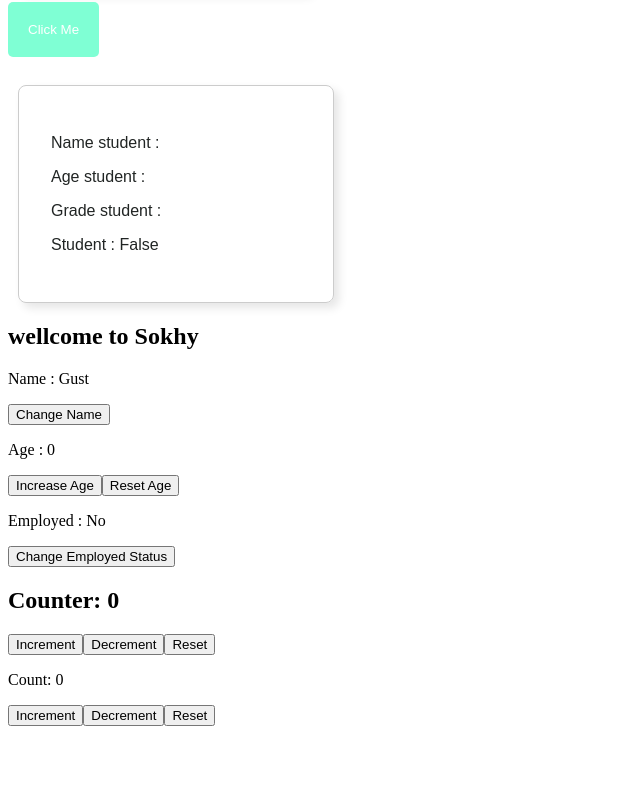
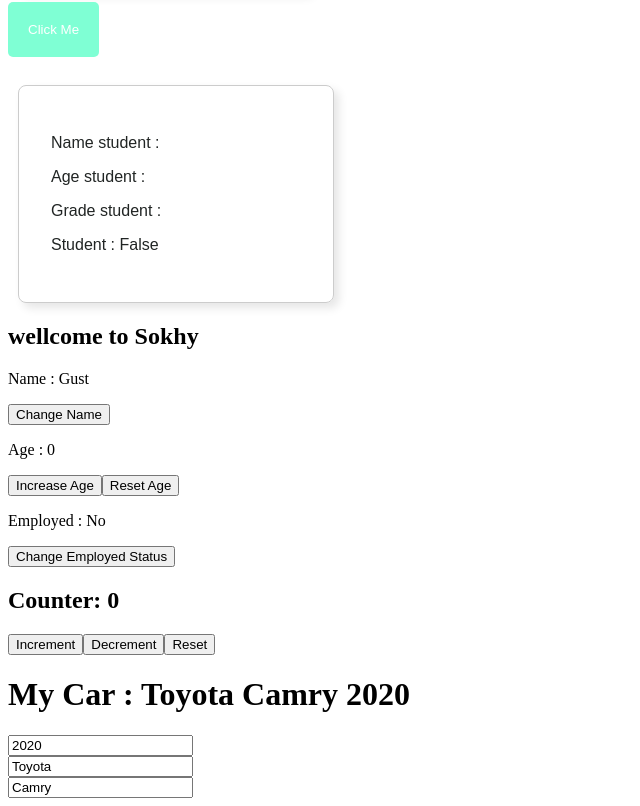
Before and after one commit to SOKHY247/Study_ReactJS, a React (Vite) app: page / in a window 1280 px wide. Shown: the part 260-1066 px from the top of the page, without its empty margins (0-640 px from the left). Before the commit the page ends 994 px from the top, so only its background shows below. Built offline with nearby package versions, Linux system fonts and the light colour scheme.

Commit message:
function2

```diff
--- a/src/Test_reactJs/MyComponent.jsx
+++ b/src/Test_reactJs/MyComponent.jsx
@@ -6,26 +6,44 @@
 //                    Allows for safe updates based on the provious state Used with multiple state udpates and            synchrounus functions Good practice to use upadter functions
 import { useState } from 'react'
 function MyComponent() {
-  const [count, setcount] = useState(0)
+  const [car, setcar] = useState(
+    { brand: 'Toyota',
+       model: 'Camry',
+       year: 2020
+
+    });
+
+    function updateCar(event){
+      setcar(car => ({
+        ...car, year:
+        event.target.value
+
+      }));
+    }
+   function updateCar(event){
+    setcar(car => ({
+      ...car, brand:
+      event.target.value
+    }))
+   }
+    function updateCar1(event){
+      setcar(car =>({
+        ...car, model:
+        event.target.value
+      }))
+    }
 
 
-  function handleIncrement() {
-    setcount(peices => peices + 1)
-  }
-
-  function handleReset() {
-    setcount(0)
-  }
-  function handleDecrement() {
-    setcount(count - 1)
-  }
 
   return (
     <div>
-      <p>Count: {count}</p>
-      <button onClick={() => handleIncrement()}>Increment</button>
-      <button onClick={() => handleDecrement()}>Decrement</button>
-      <button onClick={() => handleReset()}>Reset</button>
+      <h1>My Car : {car.brand} {car.model} {car.year} </h1>
+      <input type="number" value={car.year} onChange={updateCar}/><br/>
+      <input type="text" value={car.brand} onChange={updateCar}/><br/>
+      <input type="text" value={car.model} onChange={updateCar1}/><br/>
+
+
+
     </div>
 
 
```
